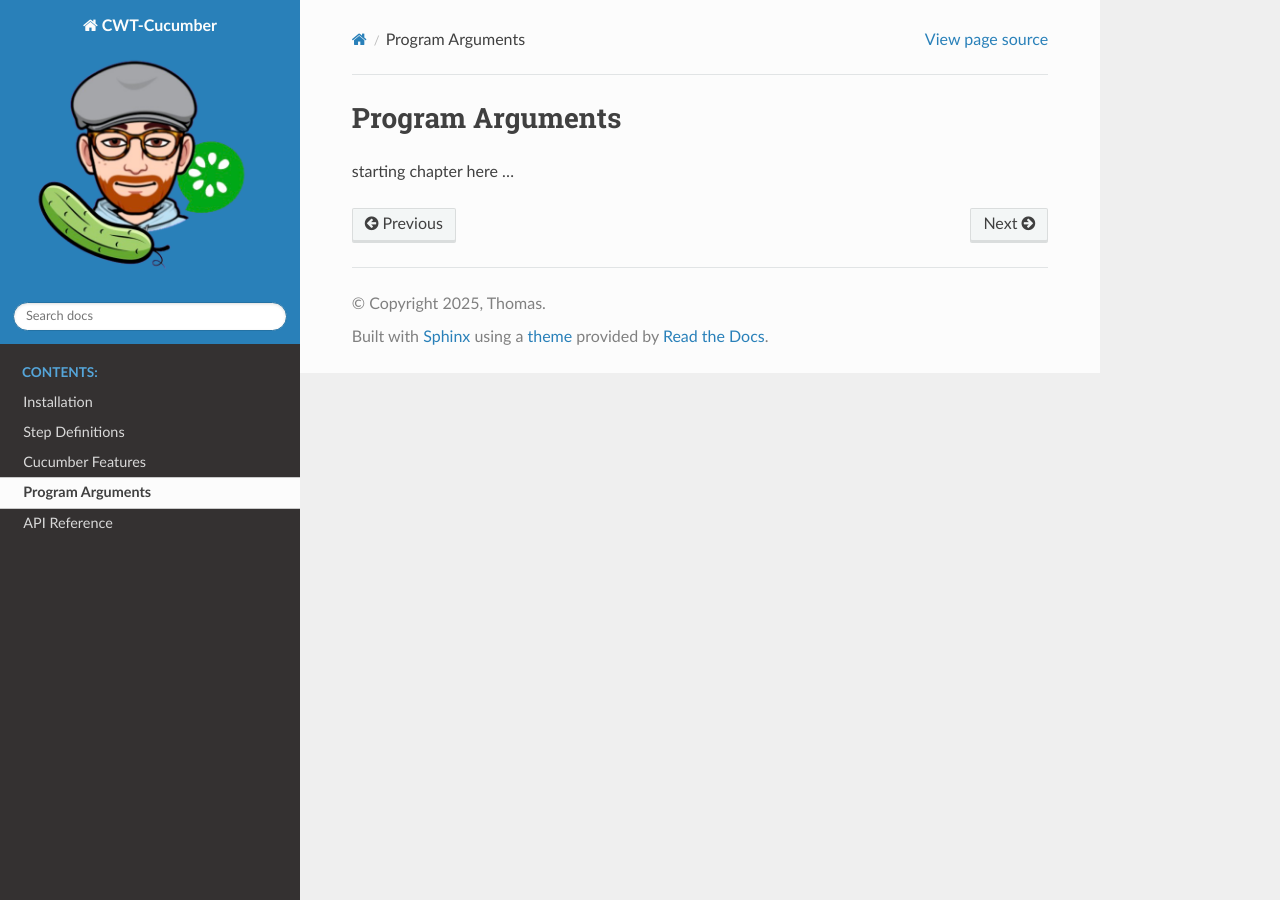
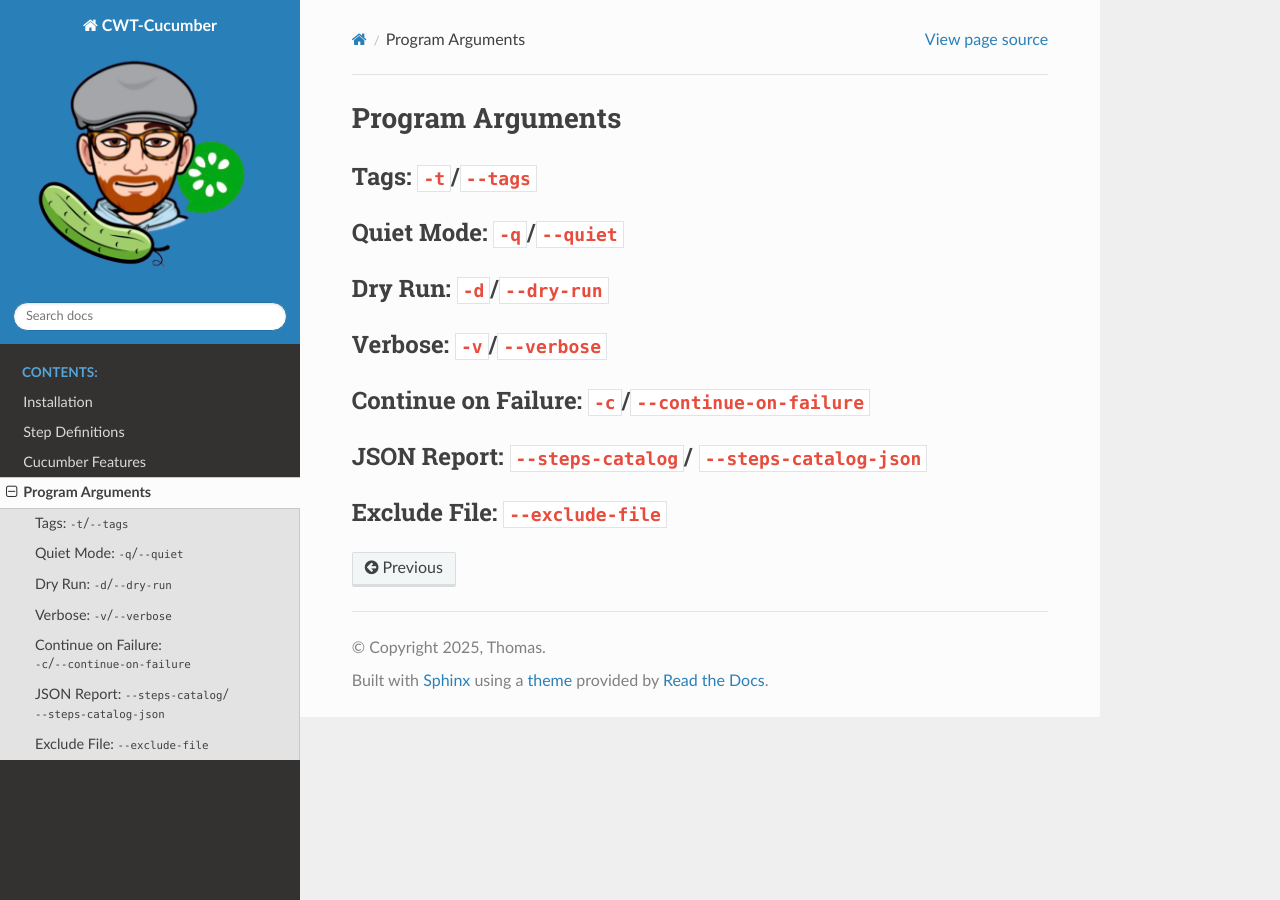
Before and after one commit to ThoSe1990/cwt-cucumber, a Sphinx documentation site: the page built from docs/chapters/program_arguments.rst, in a window 1280 px wide. Built offline with Sphinx 7.4.7 and the Read the Docs theme 3.1.0, drawn with Linux system fonts in a browser that asks for light colours; the version number could not be read and is left out.

Commit message:
skeleton for the docs

```diff
--- a/docs/chapters/api_reference.rst
+++ /dev/null
@@ -1,6 +0,0 @@
-
-API Reference
-=============
-
-
-starting chapter here ...
--- a/docs/chapters/installation.rst
+++ b/docs/chapters/installation.rst
@@ -4,4 +4,5 @@ Installation
 ============
 
 
-starting chapter here ...
+Conan
+-----
--- a/docs/chapters/program_arguments.rst
+++ b/docs/chapters/program_arguments.rst
@@ -1,4 +1,23 @@
 Program Arguments
 =================
 
-starting chapter here ...
+Tags: ``-t``/``--tags``
+-----------------------
+
+Quiet Mode: ``-q``/``--quiet``
+------------------------------
+
+Dry Run: ``-d``/``--dry-run``
+------------------------------
+
+Verbose: ``-v``/``--verbose``
+-----------------------------
+
+Continue on Failure: ``-c``/``--continue-on-failure``
+-----------------------------------------------------
+
+JSON Report: ``--steps-catalog``/ ``--steps-catalog-json``
+----------------------------------------------------------
+
+Exclude File: ``--exclude-file``
+--------------------------------
--- a/docs/chapters/step_definitions.rst
+++ b/docs/chapters/step_definitions.rst
@@ -2,10 +2,8 @@
 Step Definitions
 ================
 
-
 Implementing Steps & Value Access
 ---------------------------------
-
 
 Hooks
 -----
@@ -34,7 +32,6 @@ Hashes
 Key/Value Pairs
 ^^^^^^^^^^^^^^^
 
-
 Custom Parameter Types
 ----------------------
 
--- a/docs/index.rst
+++ b/docs/index.rst
@@ -29,4 +29,3 @@ Get started quickly by following the :doc:`Installation guide <chapters/installa
   chapters/step_definitions
   chapters/cucumber_features
   chapters/program_arguments
-  chapters/api_reference
```
Also changed, not shown: docs/chapters/cucumber_features.rst (+17 -3 lines).
